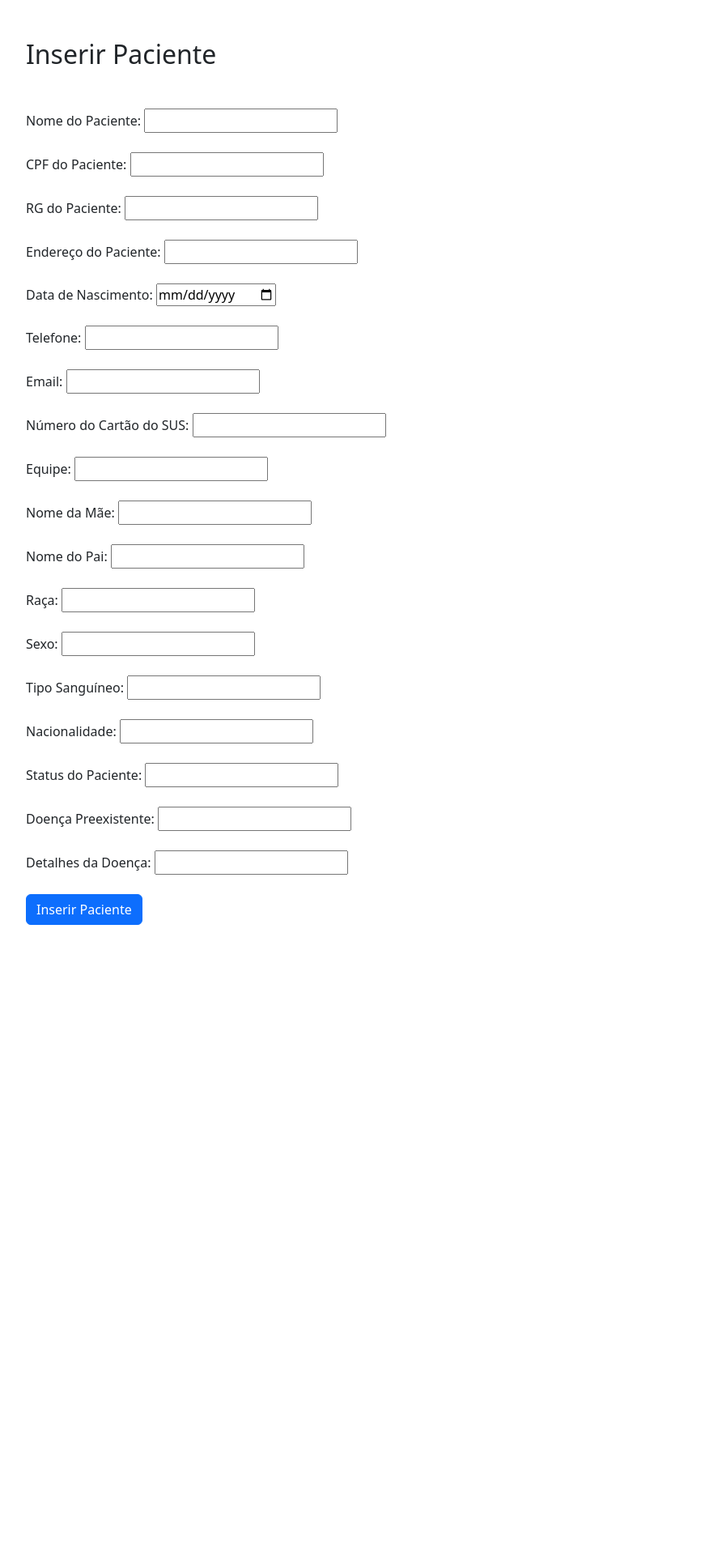
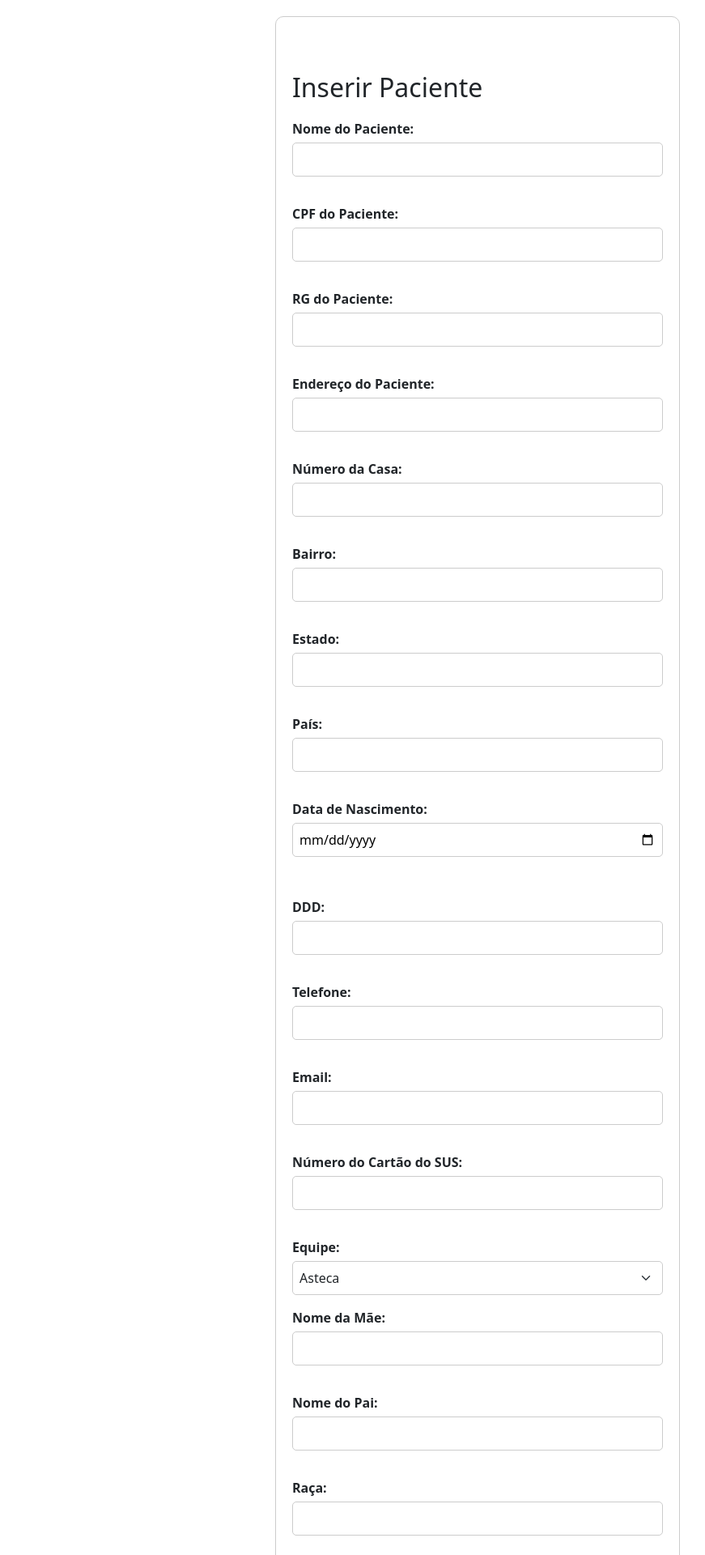
Before and after one commit to cindyyershees/projetofinalphp, a PHP site: page /inserirpaciente.php in a window 1280 px wide. Shown: the top 1920 px of the page at 81% size, without its empty margins (50-921 px from the left). Before the commit the page ends 1142 px from the top, so only its background shows below. Run offline with PHP 8.4, Linux system fonts and the light colour scheme.

Commit message:
Add files via upload

```diff
--- a/inserirpaciente.php
+++ b/inserirpaciente.php
@@ -1,14 +1,40 @@
 <!DOCTYPE html>
-<html>
+<html lang="pt-BR">
 <head>
-    <title>Inserir Paciente</title>
+    <title>Clínica da Família Amelia King</title>
     <link href="https://cdn.jsdelivr.net/npm/bootstrap@5.3.2/dist/css/bootstrap.min.css" rel="stylesheet" integrity="sha384-T3c6CoIi6uLrA9TneNEoa7RxnatzjcDSCmG1MXxSR1GAsXEV/Dwwykc2MPK8M2HN" crossorigin="anonymous">
+    <style>
+        body {
+            padding: 20px;
+        }
+        .form-container {
+            max-width: 500px;
+            margin: auto;
+            padding: 20px;
+            border: 1px solid #ccc;
+            border-radius: 10px;
+        }
+        .form-container h2 {
+            margin-bottom: 20px;
+        }
+        .form-container label {
+            margin-bottom: 5px;
+            font-weight: bold;
+        }
+        .form-container input, .form-container select {
+            width: 100%;
+            padding: 8px;
+            margin-bottom: 10px;
+            border: 1px solid #ccc;
+            border-radius: 5px;
+        }
+    </style>
 </head>
 <body>
 
 <div class="container">
-    <h2 class="mt-5">Inserir Paciente</h2>
-
+<div class="form-container">
+        <h2 class="mt-5">Inserir Paciente</h2
     <?php
     if ($_SERVER["REQUEST_METHOD"] == "POST") {
         $servidor = "localhost";
@@ -56,7 +82,7 @@
     }
     ?>
 
-    <form class="mt-5" method="post" action="<?php echo $_SERVER["PHP_SELF"]; ?>">
+    <form method="post" action="<?php echo $_SERVER["PHP_SELF"]; ?>">
             <label for="nomepaciente">Nome do Paciente:</label>
             <input type="text" id="nomepaciente" name="nomepaciente" required><br><br>
             <label for="cpfpaciente">CPF do Paciente:</label>
@@ -65,16 +91,35 @@
             <input type="text" id="rgpaciente" name="rgpaciente" required><br><br>
             <label for="enderecopaciente">Endereço do Paciente:</label>
             <input type="text" id="enderecopaciente" name="enderecopaciente" required><br><br>
+            <label for="numero">Número da Casa:</label>
+            <input type="text" id="numero" name="numero" pattern="\d+" title="Digite apenas números" required><br><br>
+            <label for="bairro">Bairro:</label>
+            <input type="text" id="bairro" name="bairro" required><br><br>
+            <label for="estado">Estado:</label>
+            <input type="text" id="estado" name="estado" required><br><br>
+            <label for="pais">País:</label>
+            <input type="text" id="pais" name="pais" required><br><br>
+            <div class="mb-3">
                 <label for="datanascimento">Data de Nascimento:</label>
-    <input type="date" id="datanascimento" name="datanascimento" required><br><br>
+                <input type="date" id="datanascimento" name="datanascimento" pattern="\d{2}/\d{2}/\d{4}" title="Informe uma data no formato dd/mm/aaaa" required><br><br>
+            </div>
+            <label for="ddd">DDD:</label>
+            <input type="number" id="ddd" name="ddd" min="10" max="99" title="Digite exatamente 2 dígitos para o DDD" required><br><br>
             <label for="telefone">Telefone:</label>
-    <input type="text" id="telefone" name="telefone" required><br><br>
+            <input type="text" id="telefone" name="telefone" pattern="\d{8,9}" title="Digite de 8 a 9 dígitos para o telefone" required><br><br>
             <label for="email">Email:</label>
-    <input type="email" id="email" name="email" required><br><br>
+            <input type="email" id="email" name="email" pattern="[a-zA-Z0-9._%+-]+@[a-zA-Z0-9.-]+\.[a-zA-Z]{2,}" required><br><br>
             <label for="numcartaosus">Número do Cartão do SUS:</label>
             <input type="text" id="numcartaosus" name="numcartaosus" required><br><br>
+            <div class="mb-3">
                 <label for="equipe">Equipe:</label>
-    <input type="text" tid="equipe" name="equipe" required><br><br>
+                <select id="equipe" name="equipe" class="form-select" required>
+                    <option value="Asteca">Asteca</option>
+                    <option value="Dumont">Dumont</option>
+                    <option value="Veteranos">Veteranos</option>
+                    <option value="Força do Amanhã">Força do Amanhã</option>
+                </select>
+            </div>
             <label for="nomemae">Nome da Mãe:</label>
             <input type="text" id="nomemae" name="nomemae" required><br><br>
             <label for="nomepai">Nome do Pai:</label>
@@ -87,17 +132,24 @@
             <input type="text" id="tiposanguineo" name="tiposanguineo" required><br><br>
             <label for="nacionalidade">Nacionalidade:</label>
             <input type="text" id="nacionalidade" name="nacionalidade" required><br><br>
+            <div class="mb-3">
                 <label for="statuspac">Status do Paciente:</label>
-    <input type="text" id="statuspac" name="statuspac" required><br><br>
+                <select class="form-select" id="statuspac" name="statuspac" required>
+                    <option value="Sim">Sim</option>
+                    <option value="Não">Não</option>
+                </select>
+            </div>
             <label for="doencapreexis">Doença Preexistente:</label>
-    <input type="text" id="doencapreexis" name="doencapreexis" required><br><br>
+            <select id="doencapreexis" name="doencapreexis" class="form-select" required>
+                <option value="Inexistente">Inexistente</option>
+                <option value="Existente">Existente</option>
+            </select>
            <label for="detalhesdoenca">Detalhes da Doença:</label>
            <input type="text" id="detalhesdoenca" name="detalhesdoenca" required><br><br>
-
            <button type="submit" class="btn btn-primary">Inserir Paciente</button>
     </form>
          </div>
-
+    </div>
    <script src="https://cdn.jsdelivr.net/npm/bootstrap@5.3.2/dist/js/bootstrap.bundle.min.js" integrity="sha384-C6RzsynM9kWDrMNeT87bh95OGNyZPhcTNXj1NW7RuBCsyN/o0jlpcV8Qyq46cDfL" crossorigin="anonymous"></script>
 </body>
 </html>
```
Lines whose indentation alone changed are shown as unchanged.
